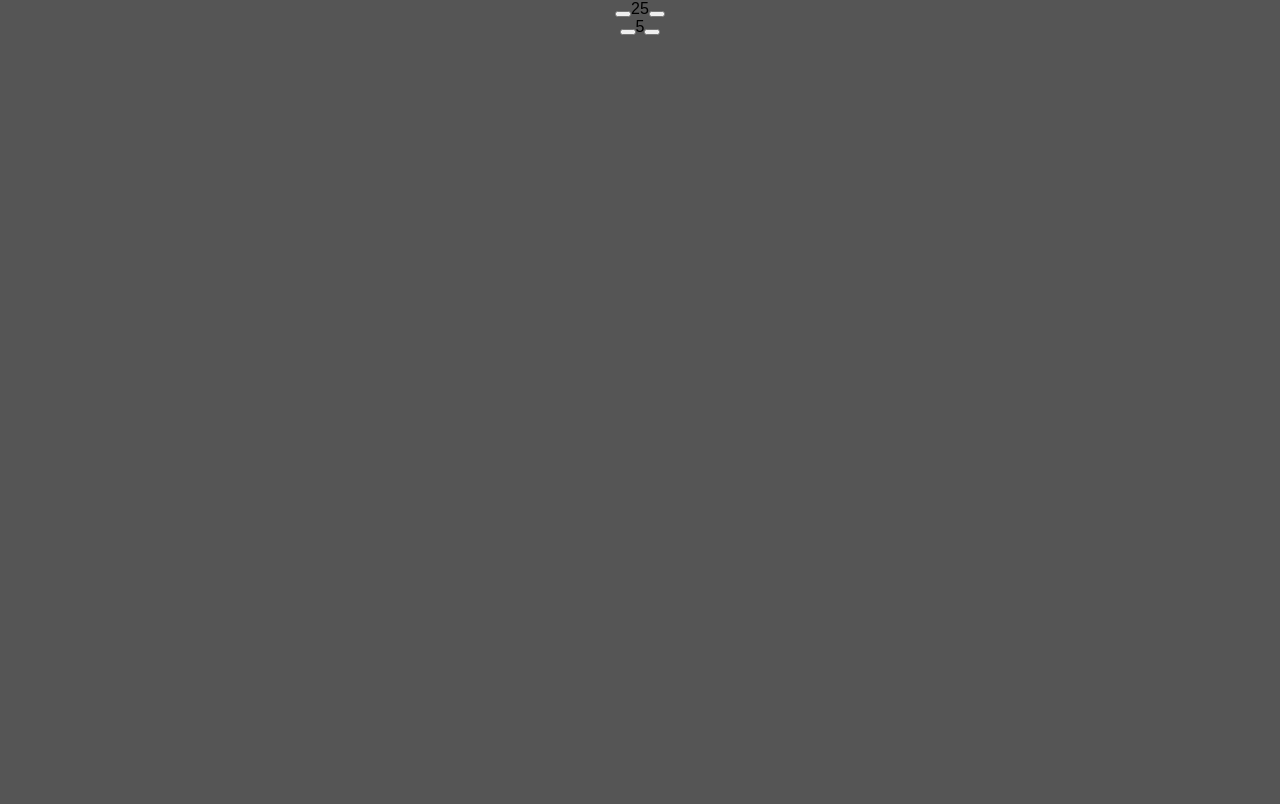
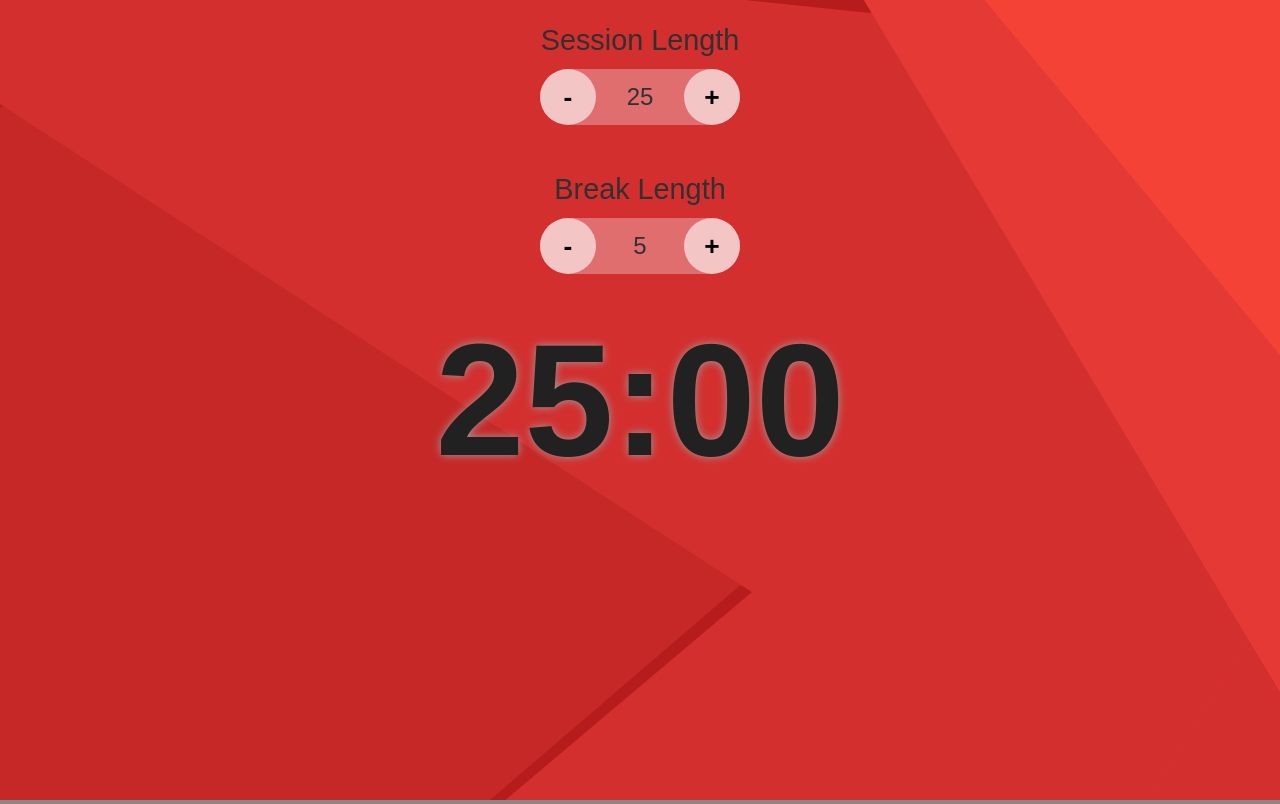
Before and after one commit to jvdsande/fcc-projects, a React app in the folder client/: page / in a window 1280 px wide. Built offline with nearby package versions, Linux system fonts and the light colour scheme; the HTML template or start-up script is replaced by a standard one.

Commit message:
Built the Pomodoro Project
Available at /public/fcc/pomodoro

```diff
--- a/client/src/app/index.jsx
+++ b/client/src/app/index.jsx
@@ -51,11 +51,15 @@ let fccAchievements = [
 
 class Achievement extends React.Component {
   render() {
-    console.log(window.location.href+this.props.href)
+    let href = window.location.href
+    href = href.split('/')
+    href.pop()
+    href.push('')
+    href = href.join('/')
     return (
-      <AchievementLink href={window.location.href+this.props.href}>
+      <AchievementLink href={href+this.props.href}>
         <Title>{this.props.title}</Title>
-        <Preview scrolling="no" src={window.location.href+this.props.href} />
+        <Preview scrolling="no" src={href+this.props.href} />
         <NoClick />
       </AchievementLink>
     )
--- a/client/src/fcc/pomodoro/index.jsx
+++ b/client/src/fcc/pomodoro/index.jsx
@@ -3,26 +3,249 @@ import ReactDOM from 'react-dom'
 
 import styled, {injectGlobal} from 'styled-components'
 
+
+const PomodoroBody = styled.div`
+  display: flex;
+  width: 100%;
+  height: 100%;
+  flex-direction: column;
+  align-items: center;
+  justify-content: space-around;
+`
+
+
+const NumberSelectBody = styled.div`
+  margin: 24px;
+  text-align: center;
+  font-size: 150%;
+  color: #313131;
+`
+
+const NumberSelectMain = styled.div`
+  display: inline-flex;
+  flex-direction: row;
+  align-items: center;
+  justify-content: space-between;
+  background: rgba(255,255,255,0.3);
+  width: 200px;
+  border-radius: 56px;
+`
+
 const Decrease = styled.button`
   display: inline-block;
-  content: '+';
+  border: none;
+  background: none;
+  width: 56px;
+  height: 56px;
+  border-radius: 56px;
+  background: rgba(255,255,255,0.6);
+  font-size: 110%;
+  cursor: pointer;
+  font-weight: bold;
+  &:active, &:focus {
+    outline: 0 !important;
+  }
 `
 const Increase = styled(Decrease)`
-
 `
 const Value = styled.div`
   display: inline-block;
+  width: 56px;
+  height: 56px;
+  line-height: 56px;
+  text-align: center;
+`
+const NumberTitle = styled.div`
+  font-size: 120%;
+  text-align: center;
+  margin-bottom: 12px;
 `
 
-const NumberSelect = ({value, onIncrease, onDecrease}) => {
-  return (
-    <div>
-      <Decrease onClick={onDecrease} />
-      <Value>{value}</Value>
-      <Increase onClick={onIncrease} />
-    </div>
-  )
+const ClockBody = styled.div`
+  font-size: 1000%;
+  font-weight: bold;
+  text-shadow: 0 0 8px #9E9E9E;
+  position: absolute;
+  left: calc(50% - 320px);
+  width: 640px;
+  text-align: center;
+  top: calc(50% - 160px);
+  height: 320px;
+  display: flex;
+  align-items: center;
+  justify-content: center;
+  align-content: center;
+  cursor: pointer;
+`
+
+const Back = styled.div `
+  position: absolute;
+  top: 0;
+  left: 0;
+  bottom: 0;
+  right: 0;
+  z-index: -1;
+`
+
+
+class Background extends Component {
+  constructor() {
+    super()
+
+    function randomPoint() {
+      let x = Math.floor(Math.random() * 250 - 50)
+      let y = Math.floor(Math.random() * 250 - 50)
+      return x + "," + y
+    }
+
+    let pa = randomPoint()
+    let pb = randomPoint()
+
+    this.triangles = []
+
+    let i = 300
+    while(i--) {
+      let pc = randomPoint()
+      this.triangles.push({pa,pb,pc})
+      pa = pb
+      pb = pc
+    }
+  }
+
+  shouldComponentUpdate(nProps) {
+    return (nProps.color != this.props.color)
+  }
+
+  render()
+  {
+    function componentToHex(c) {
+      var hex = c.toString(16);
+      return hex.length == 1
+        ? "0" + hex
+        : hex;
+    }
+
+    function rgbToHex(r, g, b) {
+      return "#" + componentToHex(r) + componentToHex(g) + componentToHex(b)
+    }
+
+    const colors = [
+      [ // Green
+        '#66BB6A',
+        '#4CAF50',
+        '#43A047',
+        '#388E3C',
+        '#2E7D32',
+        '#1B5E20'
+      ],
+      [ // Red
+        '#EF5350',
+        '#F44336',
+        '#E53935',
+        '#D32F2F',
+        '#C62828',
+        '#B71C1C'
+      ],
+    ]
+
+    let idx = 0
+    let c = this.props.color
+    function randomColor() {
+      idx = (idx+1)%6
+      return colors[c][idx]
+    }
+
+    function createTriangle(i) {
+      let t = <polygon points={i.pa + " " + i.pb + " " + i.pc} style={{
+        fill: randomColor(),
+        transition: "all 1s"
+      }}/>
+      return t
+    }
+
+
+    return (
+      <Back>
+        <svg height="100%" width="100%" viewBox="0 0 100 100" preserveAspectRatio="xMidYMid slice">
+          <polygon points="-100,-100 300,-100 300,300" style={{
+            fill: randomColor(),
+            transition: "all 1s"
+          }}/>
+          <polygon points="-100,-100 300,300 -100,300" style={{
+            fill: randomColor(),
+            transition: "all 1s"
+          }}/> {this.triangles.map(function(i) {
+            return createTriangle(i)
+          })
 }
+        </svg>
+      </Back>
+    )
+  }
+}
+
+
+
+class NumberSelect extends Component {
+  increase = () => {
+    let step = this.props.step || 1
+    if(this.props.onChange)
+      this.props.onChange(this.props.value + step)
+  }
+
+  decrease = () => {
+    let step = this.props.step || 1
+    if(this.props.onChange)
+      this.props.onChange(this.props.value - step)
+  }
+  render()
+  {
+    return (
+      <NumberSelectBody>
+        {this.props.title?(<NumberTitle>{this.props.title}</NumberTitle>):''}
+        <NumberSelectMain>
+          <Decrease onClick={this.decrease} disabled={this.props.disabled}> - </Decrease>
+          <Value>{this.props.value}</Value>
+          <Increase onClick={this.increase} disabled={this.props.disabled}> + </Increase>
+        </NumberSelectMain>
+      </NumberSelectBody>
+    )
+  }
+}
+
+
+class Clock extends Component {
+  constructor() {
+    super()
+
+    this.timer = null
+  }
+
+  render() {
+    function pad(text) {
+      text = ''+text
+      return (text.length<2?'0':'') + text
+    }
+    if(this.props.disabled) {
+      clearInterval(this.timer)
+      this.timer = null
+    } else if(this.timer === null) {
+      this.timer = setInterval(this.props.onTick, 1000)
+    }
+
+    let minutes = Math.floor(this.props.time/60)
+    let seconds = this.props.time%60
+
+    return (
+      <ClockBody onClick={this.props.onClick}>
+        {pad(minutes)}:{pad(seconds)}
+      </ClockBody>
+    )
+  }
+}
+
+const STEP_BREAK = 0
+const STEP_SESSION = 1
 
 class Pomodoro extends Component {
   constructor() {
@@ -31,28 +254,63 @@ class Pomodoro extends Component {
     this.state = {
       sessionTime: 25,
       breakTime: 5,
+      currentTime: 25 * 60,
+      currentStep: STEP_SESSION,
+      running: false,
     }
   }
 
-  increaseSession = () => {
-    this.setState({sessionTime: ++this.state.sessionTime <= 60 ? this.state.sessionTime : 60})
-  }
-  decreaseSession = () => {
-    this.setState({sessionTime: --this.state.sessionTime > 0 ? this.state.sessionTime : 1})
-  }
-  increaseBreak = () => {
-    this.setState({breakTime: ++this.state.breakTime <= 60 ? this.state.breakTime : 60})
-  }
-  decreaseBreak = () => {
-    this.setState({breakTime: --this.state.breakTime > 0 ? this.state.breakTime : 1})
+  sessionUpdate = (value) => {
+    let currentTime = this.state.currentTime
+    let sessionTime = value <= 60 ? (value > 0 ? value : 1) : 60
+    if(this.state.currentStep == STEP_SESSION) {
+      currentTime = sessionTime * 60
+    }
+    this.setState({sessionTime, currentTime})
   }
 
-  render() {
-    return (
-      <div>
-        <NumberSelect onIncrease={this.increaseSession} onDecrease={this.decreaseSession} value={this.state.sessionTime}/>
-        <NumberSelect onIncrease={this.increaseBreak} onDecrease={this.decreaseBreak} value={this.state.breakTime}/>
-      </div>
+  breakUpdate = (value) => {
+    let currentTime = this.state.currentTime
+    let breakTime = value <= 60 ? (value > 0 ? value : 1) : 60
+    if(this.state.currentStep == STEP_BREAK) {
+      currentTime = breakTime * 60
+    }
+    this.setState({breakTime, currentTime})
+  }
+
+  tickUpdate = () => {
+    let currentTime = this.state.currentTime - 1
+    let currentStep = this.state.currentStep
+
+    if(currentTime < 0) {
+      currentStep = (currentStep + 1)%2
+      if(currentStep == STEP_SESSION) {
+        currentTime = 60 * this.state.sessionTime
+      }
+      else {
+        currentTime = 60 * this.state.breakTime
+      }
+    }
+
+    this.setState({currentStep, currentTime})
+  }
+
+  toggle = () => {
+    this.setState({running: !this.state.running})
+  }
+
+
+  render() {return (
+      <PomodoroBody>
+        <Background color={this.state.currentStep} />
+        <NumberSelect title="Session Length" onChange={this.sessionUpdate} value={this.state.sessionTime} disabled={this.state.running} />
+        <Clock  time={this.state.currentTime}
+                totalTime={this.state.currentStep == STEP_SESSION ? this.state.sessionTime : this.state.breakTime}
+                onTick={this.tickUpdate}
+                onClick={this.toggle}
+                disabled={!this.state.running} />
+        <NumberSelect title="Break Length" onChange={this.breakUpdate} value={this.state.breakTime} disabled={this.state.running} />
+      </PomodoroBody>
     )
   }
 }
@@ -60,3 +318,22 @@ class Pomodoro extends Component {
 
 let target = document.getElementById('root')
 ReactDOM.render(<Pomodoro>Pomodoro</Pomodoro>, target)
+
+
+injectGlobal`
+  * {
+    font-family: sans-serif;
+  }
+
+  html, body {
+    padding: 0;
+    margin: 0;
+  }
+
+  body {
+    background: #888888;
+    color: #212121;
+    text-align: center;
+    font-family: 'Open Sans', sans-serif;
+  }
+`
```
Also changed, not shown: 2 other files (tests, documents, lock files or other folders).
